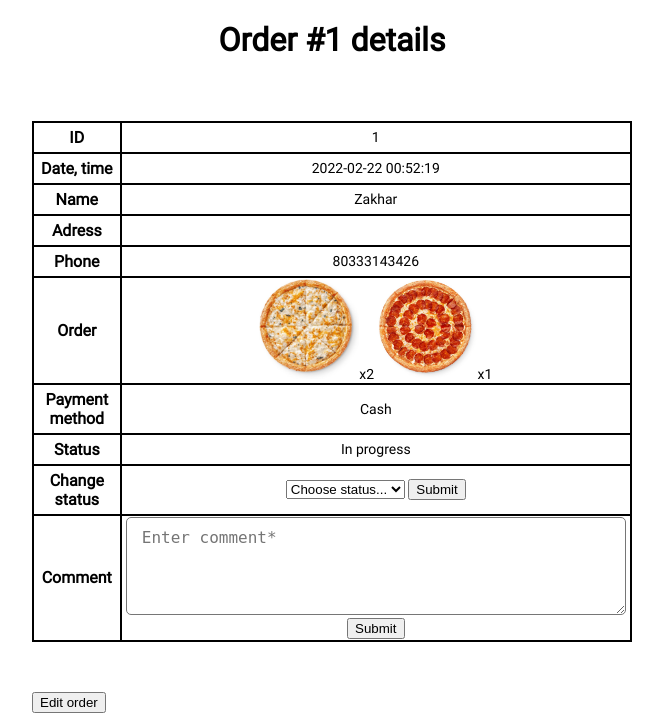
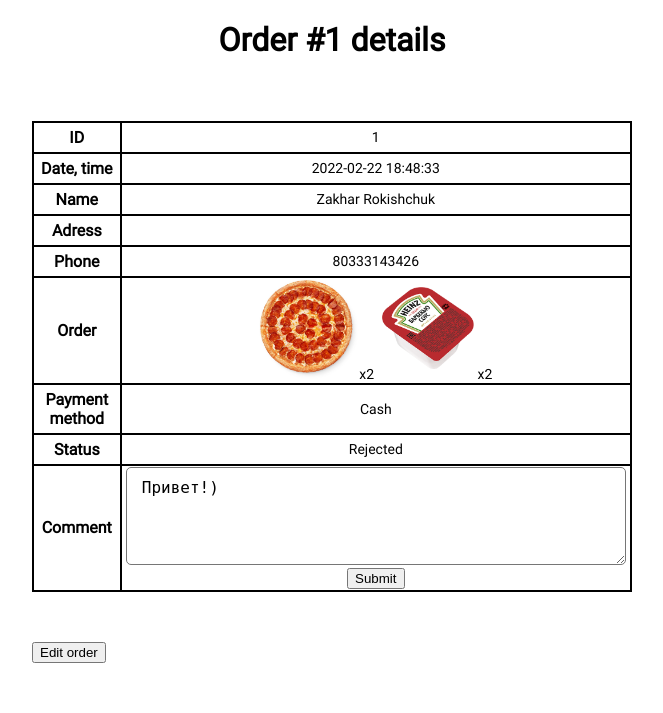
Before and after one commit to zakhar-rokishchuk/Flask-educational-project, a Flask app: page /admin/orders/1 in a window 1280 px wide. Shown: the part 124-837 px from the top of the page, without its empty margins (53-716 px from the left). After the commit the page ends 787 px from the top, so only its background shows below. Run offline with Flask 2, Linux system fonts and the light colour scheme.

Commit message:
hometask

```diff
--- a/templates/admin_base.html
+++ b/templates/admin_base.html
@@ -13,7 +13,9 @@
 <body>
     <header class="header">
             <div>
-                <img src="{{ url_for('static', filename='img/logo.png') }}" alt="PizzaRitta" class="header_logo">
+                <a href="/admin">
+                    <img src="{{ url_for('static', filename='img/logo.png') }}" alt="PizzaRitta" class="header_logo">
+                </a>
             </div>
             <ul>
                 <li>
--- a/templates/editing_order.html
+++ b/templates/editing_order.html
@@ -4,7 +4,7 @@ Edit {{ order['name'] }}
 {% endblock %}
 {% block body %}
 
-<h1>Edit order</h1>
+<h1>Edit #{{ order['id'] }} order</h1>
 <div class="product-container">
     <form class="form-product" action="/admin/orders/{{ order['id'] }}/edit/save" method="post">
         <div class="edit-info">
--- a/templates/order.html
+++ b/templates/order.html
@@ -45,22 +45,6 @@ Order #{{ order['id'] }} details
                 <td>{{ order['status'] }}</td>
             </tr>
             <tr>
-                <th>Change status</th>
-                <td>
-                    <form action="/admin/orders/{{ order['id'] }}/status" method="post">
-                        <select name="order_status_form">
-                            <option disabled selected>Choose status...</option>
-                            <option name="1" value="To do">To do</option>
-                            <option name="2" value="In progress">In progress</option>
-                            <option name="3" value="On road">On road</option>
-                            <option name="4" value="Delivered">Delivered</option>
-                            <option name="5" value="Rejected">Rejected</option>
-                        </select>
-                        <button type="submit">Submit</button>
-                    </form>
-                </td>
-            </tr>
-            <tr>
                 <th>Comment</th>
                 {% if order['comment'] %}
                 <td>
```
Also changed, not shown: orders.json (+1 -1 lines), products.json (+1 -1 lines).
